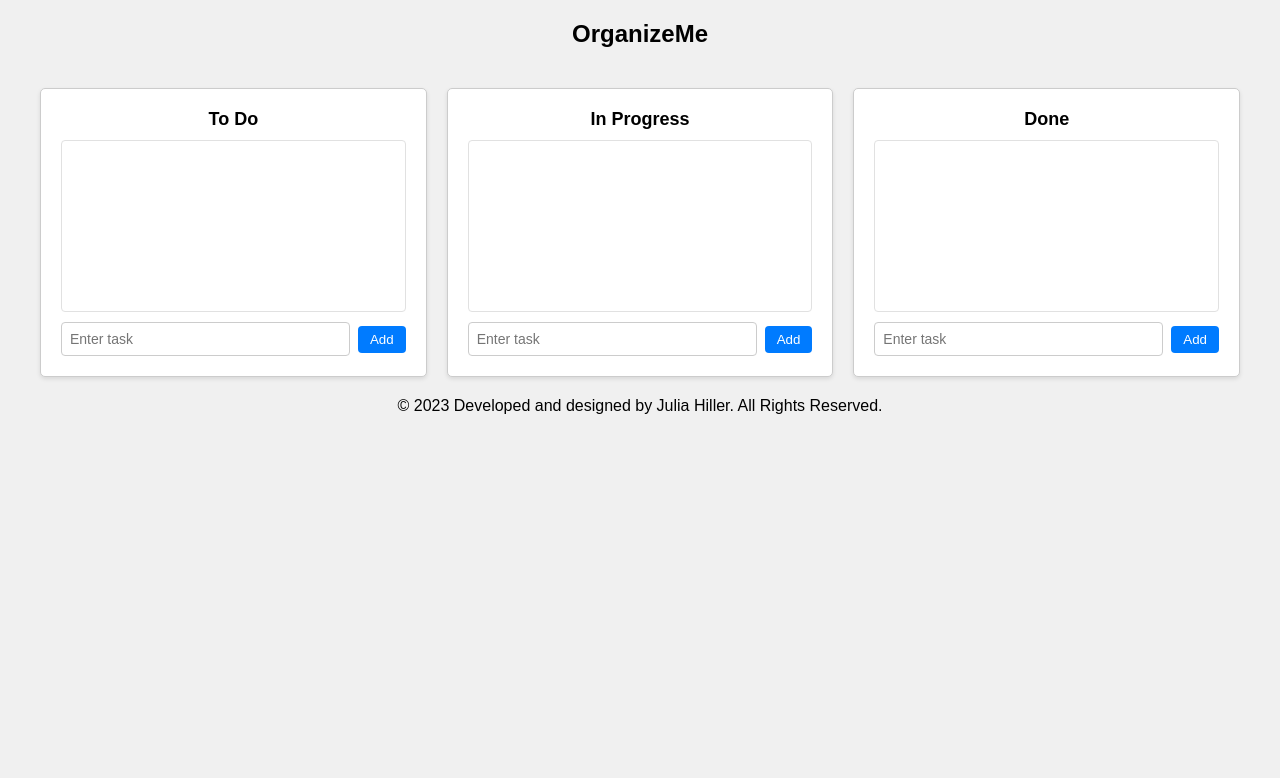
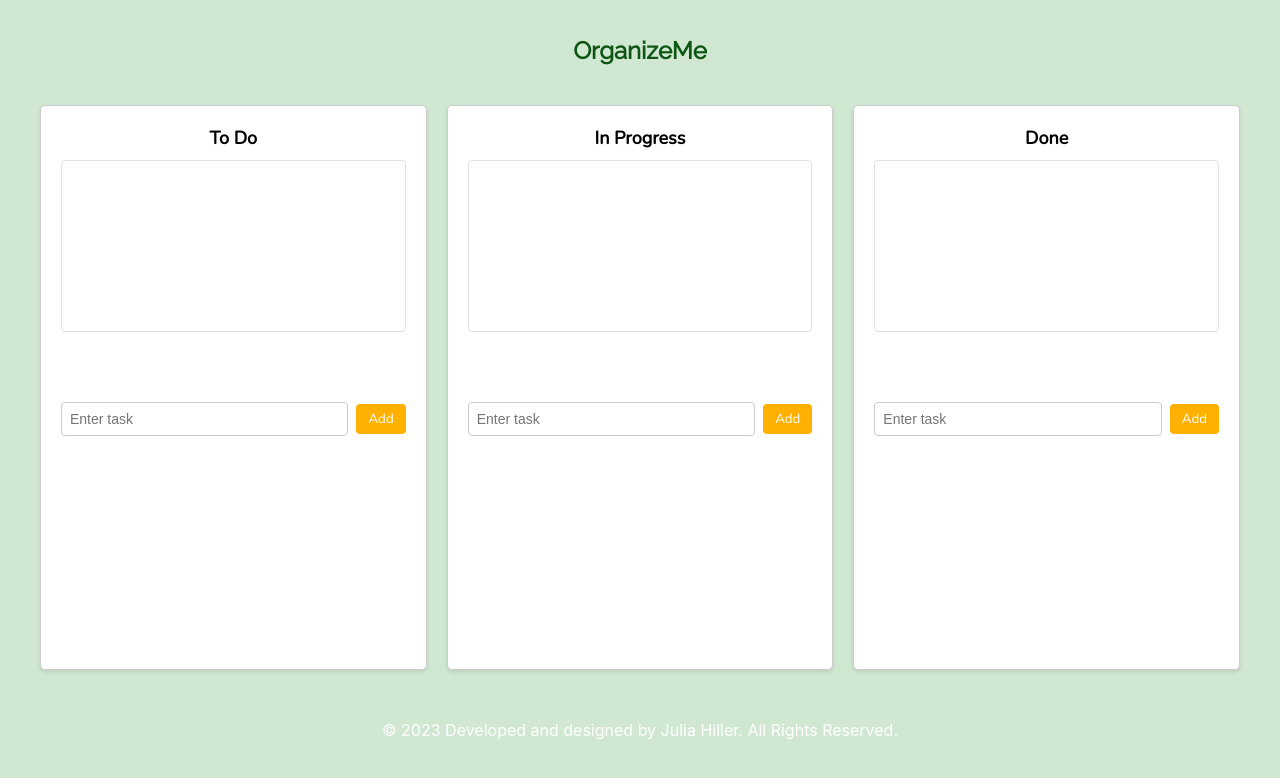
Before and after one commit to juliebefana/organizeme, a React (Create React App) app: page / in a window 1280 px wide. Shown: the top 778 px of the page. Built offline with nearby package versions, Linux system fonts and the light colour scheme.

Commit message:
Added css and readme

```diff
--- a/public/index.html
+++ b/public/index.html
@@ -4,40 +4,18 @@
     <meta charset="utf-8" />
     <link rel="icon" href="%PUBLIC_URL%/favicon.png" />
     <meta name="viewport" content="width=device-width, initial-scale=1" />
+    <link href="https://fonts.googleapis.com/css2?family=Nunito:wght@200&family=Raleway&display=swap" rel="stylesheet">
     <meta name="theme-color" content="#000000" />
     <meta
       name="description"
       content="Web site created using create-react-app"
     />
     <link rel="apple-touch-icon" href="%PUBLIC_URL%/logo192.png" />
-    <!--
-      manifest.json provides metadata used when your web app is installed on a
-      user's mobile device or desktop. See https://developers.google.com/web/fundamentals/web-app-manifest/
-    -->
     <link rel="manifest" href="%PUBLIC_URL%/manifest.json" />
-    <!--
-      Notice the use of %PUBLIC_URL% in the tags above.
-      It will be replaced with the URL of the `public` folder during the build.
-      Only files inside the `public` folder can be referenced from the HTML.
-
-      Unlike "/favicon.ico" or "favicon.ico", "%PUBLIC_URL%/favicon.ico" will
-      work correctly both with client-side routing and a non-root public URL.
-      Learn how to configure a non-root public URL by running `npm run build`.
-    -->
     <title>OrganizeMe</title>
   </head>
   <body>
     <noscript>You need to enable JavaScript to run this app.</noscript>
     <div id="root"></div>
-    <!--
-      This HTML file is a template.
-      If you open it directly in the browser, you will see an empty page.
-
-      You can add webfonts, meta tags, or analytics to this file.
-      The build step will place the bundled scripts into the <body> tag.
-
-      To begin the development, run `npm start` or `yarn start`.
-      To create a production bundle, use `npm run build` or `yarn build`.
-    -->
   </body>
 </html>
--- a/src/App.css
+++ b/src/App.css
@@ -1,6 +1,5 @@
 body {
-    font-family: Arial, sans-serif;
-    background-color: #f0f0f0;
+  background-color: #D0E7D2;
   margin: 0;
   padding: 0;
 }
@@ -8,9 +7,14 @@ body {
 .App {
   text-align: center;
   margin: 20px;
+  display: flex;
+  flex-direction: column;
+  min-height: 90vh;
 }
 
 h1 {
+  font-family: 'Raleway', sans-serif;
+  color: #0d5613;
   font-size: 24px;
   margin-bottom: 20px;
 }
@@ -32,6 +36,7 @@ body {
 }
 
 .column h2 {
+  font-family: 'Nunito', sans-serif;
   font-size: 18px;
   margin: 0 0 10px 0;
 }
@@ -58,7 +63,7 @@ body {
 }
 
 .card-form {
-    margin-top: 10px;
+  margin-top: 70px;
   display: flex;
   align-items: center;
 }
@@ -72,7 +77,8 @@ body {
 }
 
 .card-form button {
-    background-color: #007bff;
+  font-family: 'Nunito', sans-serif;
+  background-color: #FFB000;
   color: #fff;
   border: none;
   border-radius: 4px;
@@ -83,5 +89,31 @@ body {
 }
 
 .card-form button:hover {
-    background-color: #0056b3;
+  background-color: #c27304;
 }
+
+.columns-container {
+  flex: 1;
+}
+
+.footer {
+  text-align: center;
+  padding-top: 30px;
+  color: white;
+}
+
+.delete-button {
+  background-color: #ff5858;
+  color: #fff;
+  border: none;
+  border-radius: 3px;
+  padding: 5px 10px;
+  cursor: pointer;
+  font-size: 14px;
+  margin-left: 5px;
+
+}
+
+.delete-button:hover {
+  background-color: #ff0000;
+}
```
Also changed, not shown: 1 other file (tests, documents, lock files or other folders). Lines whose indentation alone changed are shown as unchanged.
